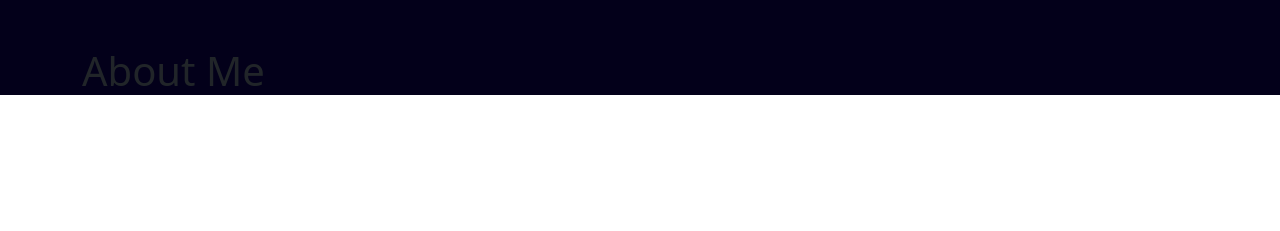
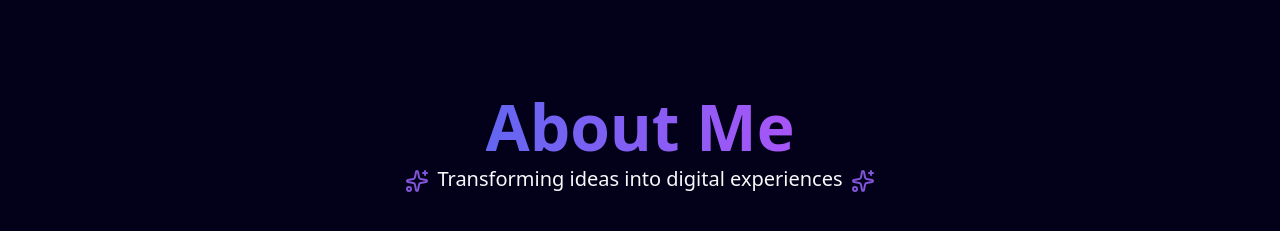
Before and after one commit to Soudip-Panja/Soudip-Portfolio, a React (Vite) app: page / in a window 1280 px wide. Shown: the part 951-1182 px from the top of the page. Before the commit the page ends 1054 px from the top, so only its background shows below. Built offline with nearby package versions, Linux system fonts and the light colour scheme.

Commit message:
feat: About section header part.

```diff
--- a/src/Pages/About.jsx
+++ b/src/Pages/About.jsx
@@ -1,8 +1,21 @@
+import { Sparkles } from "lucide-react";
+
 export default function About() {
   return (
     <>
-      <section id="about" className="container">
-        <h1>About Me</h1>
+      <section id="about" className="container py-5">
+        <div className="text-center">
+          <h1 className="display-3 fw-bold lh-1 gradient-text3">About Me</h1>
+          <h5 className="text-light">
+            <span className="px-2">
+              <Sparkles color="#8254d9" />
+            </span>
+             Transforming ideas into digital experiences
+            <span className="px-2">
+              <Sparkles color="#8254d9" />
+            </span>
+          </h5>
+        </div>
       </section>
     </>
   );
--- a/src/Styles.css
+++ b/src/Styles.css
@@ -368,3 +368,23 @@
     transform: translate(-50%, -50%) scale(1.1);
   }
 }
+
+
+/* About Section */
+.gradient-text3 {
+  /* Creates the gradient from a deep indigo to a lighter purple */
+  background: linear-gradient(90deg, #6366f1 0%, #a855f7 100%);
+
+  /* Standard syntax for clipping the background to the text */
+  background-clip: text;
+
+  /* Webkit syntax (needed for Chrome/Safari/Edge) */
+  -webkit-background-clip: text;
+
+  /* Makes the actual text transparent so the background shows through */
+  -webkit-text-fill-color: transparent;
+  color: transparent;
+
+  /* Ensures the gradient applies correctly to the block of text */
+  display: inline-block;
+}
```
